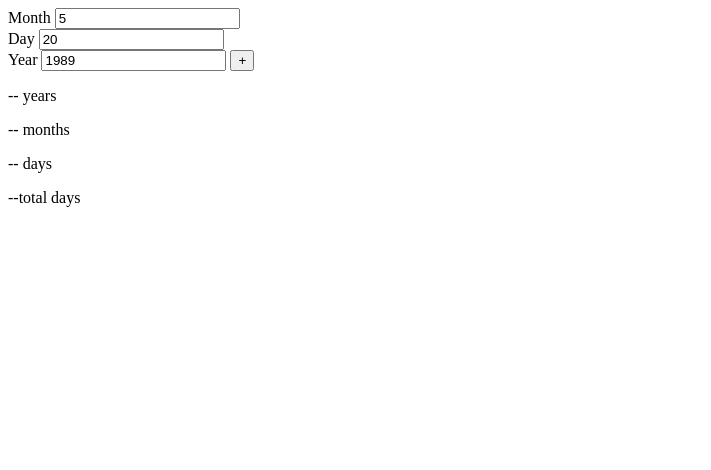
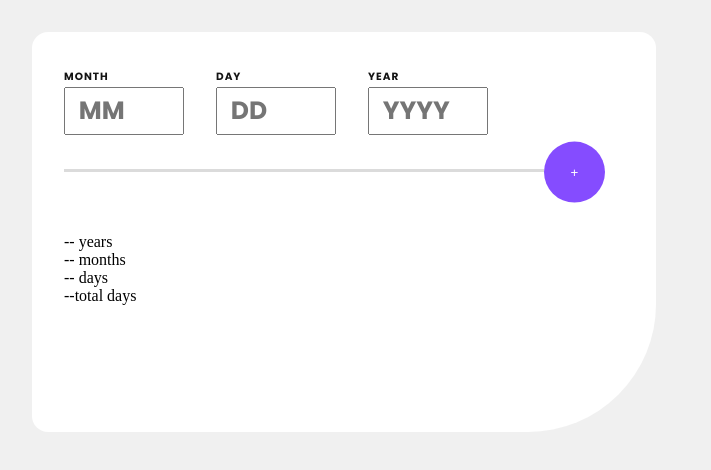
Before and after one commit to TekNellCo/agecalculator, a plain HTML site: page index.html in a window 1280 px wide. Shown: the whole page, without its empty margins (0-711 px from the left). Drawn offline with Linux system fonts and the light colour scheme.

Commit message:
finish js validation/light css

```diff
--- a/index.html
+++ b/index.html
@@ -6,27 +6,41 @@
     <title>Age Calculator</title>
     <script defer src="script.js"></script>
     <link rel="stylesheet" href="style.css" />
+    <link rel="preconnect" href="https://fonts.googleapis.com" />
+    <link rel="preconnect" href="https://fonts.gstatic.com" crossorigin />
+    <link
+      href="https://fonts.googleapis.com/css2?family=Poppins:ital,wght@0,700;1,400;1,800&display=swap"
+      rel="stylesheet"
+    />
   </head>
   <body>
-    <div class="month_container">
-      <label for="month">Month</label>
-      <input required id="month" type="number" value="5" />
-    </div>
-    <div class="day_container">
-      <label for="day">Day</label>
-      <input required id="day" type="number" value="20" />
+    <div class="error_container">
+      <p class="error_message"></p>
     </div>
 
-    <div class="year_container">
-      <label for="year">Year</label>
-      <input id="year" type="number" value="1989" />
+    <div class="whole_container">
+      <div class="input_container">
+        <div class="month_container">
+          <label for="month"><span class="input_headers">Month</span></label>
+          <input required id="month" type="number" placeholder="MM" />
+        </div>
+        <div class="day_container">
+          <label for="day"><span class="input_headers">Day</span></label>
+          <input required id="day" type="number" placeholder="DD" />
+        </div>
+        <div class="year_container">
+          <label for="year"><span class="input_headers">Year</span></label>
+          <input id="year" type="number" placeholder="YYYY" />
+        </div>
+      </div>
+      <span class="input_headers"></span>
 
       <button type="submit" class="submit">+</button>
 
-      <p class="years"><span class="span">--</span> years</p>
-      <p class="months"><span class="span">--</span> months</p>
-      <p class="days"><span class="span">--</span> days</p>
-      <p class="total_days"><span class="span">--</span>total days</p>
+      <p class="years"><span class="blank_output">--</span> years</p>
+      <p class="months"><span class="blank_output">--</span> months</p>
+      <p class="days"><span class="blank_output">--</span> days</p>
+      <p class="total_days"><span class="blank_output">--</span>total days</p>
     </div>
   </body>
 </html>
--- a/script.js
+++ b/script.js
@@ -2,6 +2,7 @@ let output_day = document.querySelector(".days");
 let output_month = document.querySelector(".months");
 let output_year = document.querySelector(".years");
 let output_total_days = document.querySelector(".total_days");
+let error_message = document.querySelector(".error_message");
 
 const months = [0, 31, 28, 31, 30, 31, 30, 31, 31, 30, 31, 30, 31];
 
@@ -11,7 +12,7 @@ let current_day = new Date().getDate();
 let current_month = new Date().getMonth() + 1;
 let current_year = new Date().getFullYear();
 
-submit_button.addEventListener("click", () => {
+submit_button.addEventListener("click", (e) => {
   let input_day = document.getElementById("day").value;
   let input_month = document.getElementById("month").value;
   let input_year = document.getElementById("year").value;
@@ -23,6 +24,20 @@ submit_button.addEventListener("click", () => {
 
   let sliced_days;
 
+  if (input_year < 1000 || input_year > current_year || input_year == null) {
+    error_message.textContent = "Invalid month input";
+    e.preventDefault();
+  } else if (
+    input_day > months[input_month] ||
+    input_day < 1 ||
+    input_day == null
+  ) {
+    error_message.textContent = "Invalid day input";
+    e.preventDefault();
+  } else if (input_month > 12 || input_month < 1 || input_month == null) {
+    error_message.textContent = "Invalid day input";
+    e.preventDefault();
+  } else {
     //////TAKES BIRTH YEAR AND TURNS INTO DAYS THEN ADDS TO TOTAL_DAYS
     // 1. takes month person was born then takes that month and the rest of the months in that year //
     sliced_days = months.slice(input_month);
@@ -85,4 +100,5 @@ submit_button.addEventListener("click", () => {
     output_day.textContent = `${output_text_days} days`;
     output_year.textContent = `${output_text_years} years`;
     output_total_days.textContent = `${total_days} total days`;
+  }
 });
--- a/style.css
+++ b/style.css
@@ -0,0 +1,62 @@
+*,
+*::before,
+*::after {
+  box-sizing: border-box;
+  padding: 0px;
+  margin: 0px;
+}
+:root {
+  /* font-family: "Poppins", sans-serif; */
+  background-color: hsl(0, 0%, 94%);
+}
+.whole_container {
+  margin: 2rem;
+  background-color: white;
+  height: 25rem;
+  width: 39rem;
+  display: flex;
+  flex-direction: column;
+  border-radius: 1rem 1rem 8rem 1rem;
+  padding: 0rem 2rem;
+}
+.input_container {
+  display: flex;
+  width: 30rem;
+
+  align-items: center;
+  height: 35%;
+  padding-bottom: rem;
+  gap: 2rem;
+  padding-right: 7rem;
+  border-bottom: solid hsl(0, 0%, 86%);
+  /* background-color: pink; */
+}
+.input_headers {
+  color: hsl(0, 0%, 8%);
+  letter-spacing: 1px;
+  text-transform: uppercase;
+  font-size: 10.5px;
+  font-family: "Poppins", sans-serif;
+}
+.input_container div {
+  display: flex;
+  flex-direction: column;
+}
+input {
+  margin-top: 0.1rem;
+
+  padding-left: 0.8rem;
+  font-family: "Poppins", sans-serif;
+  font-size: 25px;
+  width: 7.5rem;
+  height: 3rem;
+}
+.submit {
+  transform: translate(30rem, -1.9rem);
+  border: none;
+  color: white;
+  background-color: hsl(259, 100%, 65%);
+  width: 3.8rem;
+  height: 3.8rem;
+  border-radius: 100%;
+}
```
Lines whose indentation alone changed are shown as unchanged.
